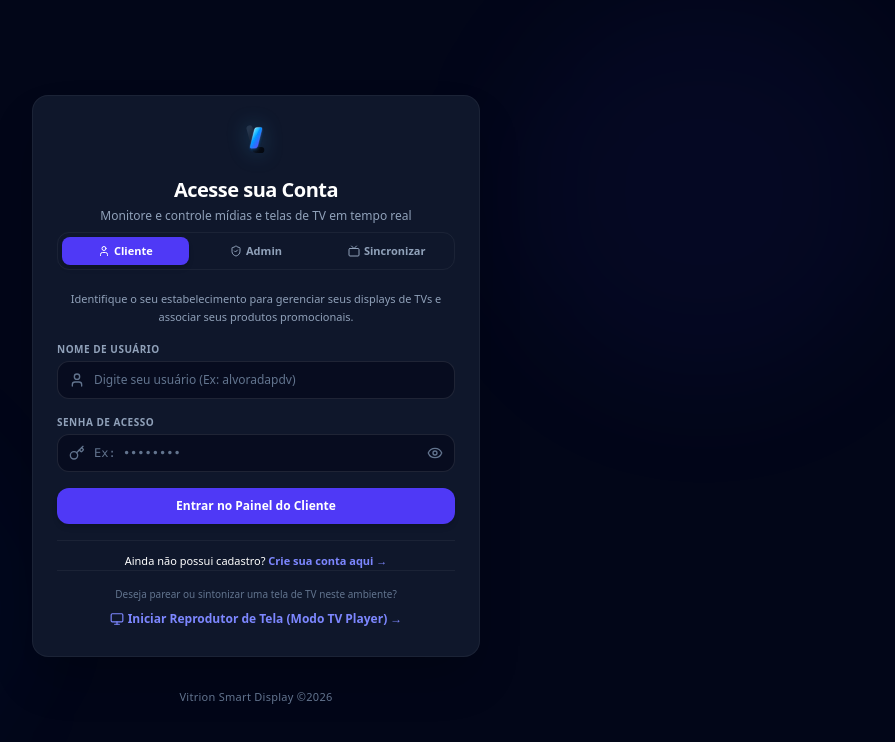
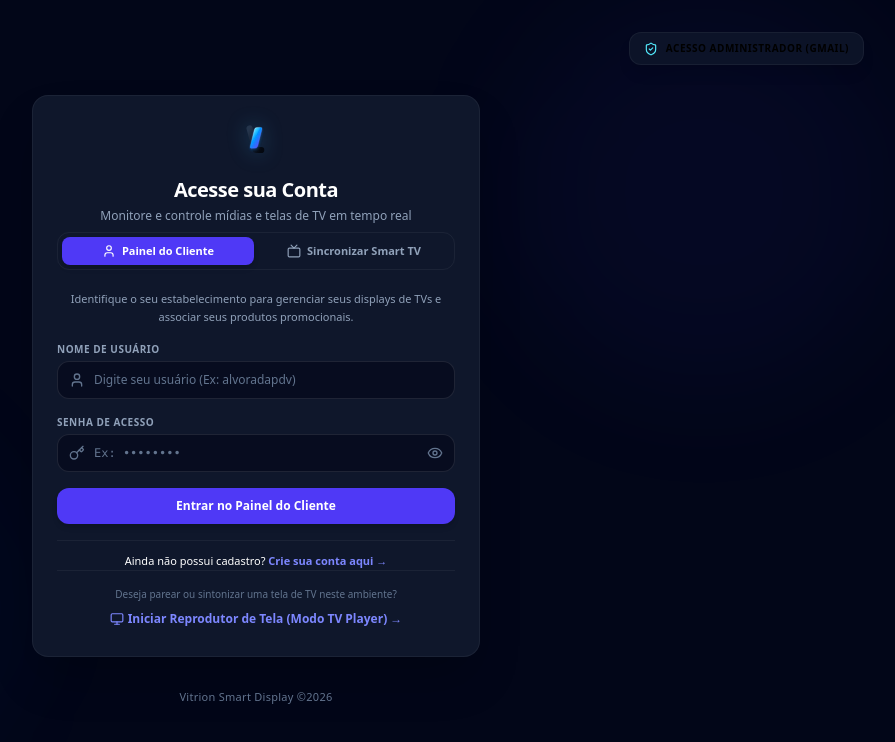
Before and after one commit to betocapixaba/Vitrion, a React (Vite) app: page / in a window 1280 px wide. Shown: the top 742 px of the page, without its empty margins (384-1279 px from the left). Built offline with nearby package versions, Linux system fonts and the light colour scheme; no server answers; the database is empty.

Commit message:
feat: add admin login toggle button
Introduced a persistent floating button to switch between client and administrator login views, improving navigation for authorized users.

```diff
--- a/src/App.tsx
+++ b/src/App.tsx
@@ -416,6 +416,25 @@ export default function App() {
         <div className="absolute top-0 right-0 w-96 h-96 bg-indigo-600/5 rounded-full blur-3xl" />
         <div className="absolute bottom-0 left-0 w-96 h-96 bg-blue-600/5 rounded-full blur-3xl" />
 
+        {/* Floating Admin Gmail button on the right side of the page */}
+        <div className="absolute top-4 right-4 z-40 sm:top-6 sm:right-6 lg:top-8 lg:right-8">
+          <button
+            onClick={() => {
+              setLoginTab(loginTab === 'admin' ? 'client' : 'admin');
+              setClientLoginError('');
+            }}
+            type="button"
+            className={`flex items-center gap-2 px-3.5 py-2 rounded-xl text-[10px] font-extrabold uppercase tracking-wider backdrop-blur-md transition-all duration-300 shadow-lg border cursor-pointer ${
+              loginTab === 'admin'
+                ? 'bg-indigo-600 border-indigo-550 text-white shadow-[0_0_15px_rgba(99,102,241,0.3)] scale-[1.03]'
+                : 'bg-slate-900/80 border-white/5 text-slate-350 hover:text-white hover:border-white/15'
+            }`}
+          >
+            <ShieldCheck className="w-3.5 h-3.5 shrink-0 text-cyan-300" />
+            <span>Acesso Administrador (Gmail)</span>
+          </button>
+        </div>
+
         <div className="w-full max-w-md bg-slate-900 border border-white/5 rounded-2xl shadow-2xl overflow-hidden animate-fade-in relative z-10 text-white">
 
           {/* Header banner */}
@@ -437,42 +456,28 @@ export default function App() {
                   setLoginTab('client');
                   setClientLoginError('');
                 }}
-                className={`flex-1 py-1.5 text-center text-[11px] font-bold rounded-lg transition duration-200 cursor-pointer flex items-center justify-center gap-1 ${
+                className={`flex-1 py-1.5 text-center text-[11px] font-bold rounded-lg transition duration-200 cursor-pointer flex items-center justify-center gap-1.5 ${
                   loginTab === 'client'
                     ? 'bg-indigo-600 text-white shadow-md'
-                    : 'text-slate-400 hover:text-slate-200'
+                    : 'text-slate-400 hover:text-slate-205'
                 }`}
               >
-                <UserIcon className="w-3 h-3" />
-                Cliente
-              </button>
-              <button
-                onClick={() => {
-                  setLoginTab('admin');
-                  setClientLoginError('');
-                }}
-                className={`flex-1 py-1.5 text-center text-[11px] font-bold rounded-lg transition duration-200 cursor-pointer flex items-center justify-center gap-1 ${
-                  loginTab === 'admin'
-                    ? 'bg-indigo-600 text-white shadow-md'
-                    : 'text-slate-400 hover:text-slate-200'
-                }`}
-              >
-                <ShieldCheck className="w-3 h-3" />
-                Admin
+                <UserIcon className="w-3.5 h-3.5" />
+                Painel do Cliente
               </button>
               <button
                 onClick={() => {
                   setLoginTab('pair');
                   setClientLoginError('');
                 }}
-                className={`flex-1 py-1.5 text-center text-[11px] font-bold rounded-lg transition duration-200 cursor-pointer flex items-center justify-center gap-1 ${
+                className={`flex-1 py-1.5 text-center text-[11px] font-bold rounded-lg transition duration-200 cursor-pointer flex items-center justify-center gap-1.5 ${
                   loginTab === 'pair'
                     ? 'bg-indigo-600 text-white shadow-md'
-                    : 'text-slate-400 hover:text-slate-200'
+                    : 'text-slate-400 hover:text-slate-205'
                 }`}
               >
-                <Tv className="w-3 h-3" />
-                Sincronizar
+                <Tv className="w-3.5 h-3.5" />
+                Sincronizar Smart TV
               </button>
             </div>
           </div>
@@ -649,6 +654,20 @@ export default function App() {
                     </div>
                   </div>
                 )}
+
+                {/* Back to Client Login helper footer link */}
+                <div className="pt-3.5 text-center select-none border-t border-white/5 animate-fade-in">
+                  <button
+                    type="button"
+                    onClick={() => {
+                      setLoginTab('client');
+                      setClientLoginError('');
+                    }}
+                    className="text-[10.5px] font-extrabold uppercase tracking-widest text-slate-400 hover:text-cyan-400 cursor-pointer transition-colors duration-150"
+                  >
+                    &larr; Voltar para Painel do Cliente
+                  </button>
+                </div>
               </div>
             ) : (
               /* QUICK TV PAIRING/SYNC FORM */
```
